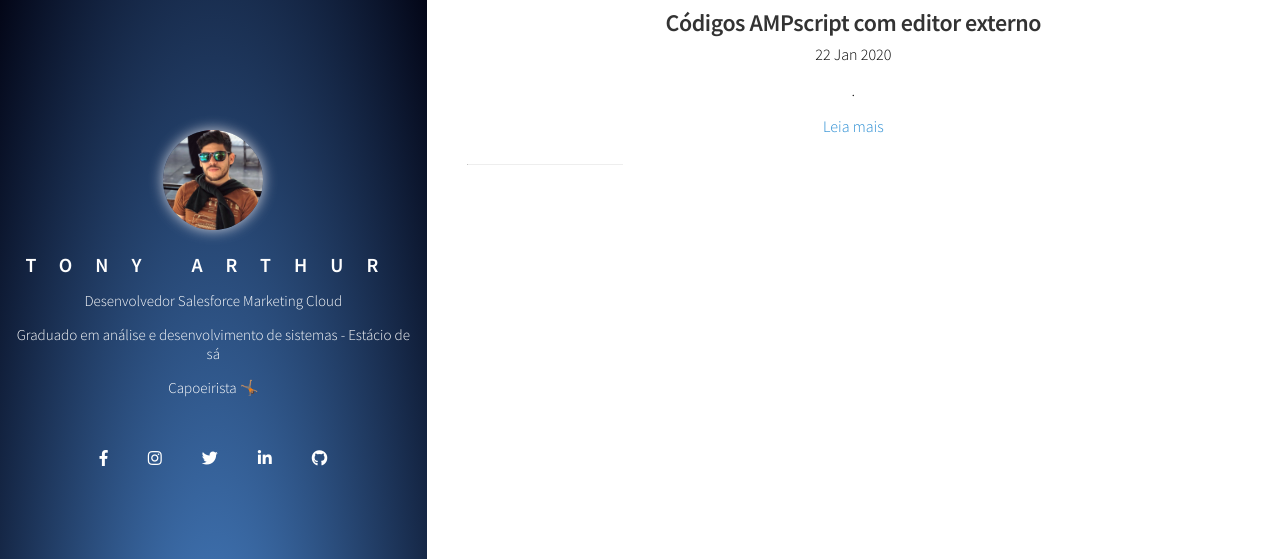
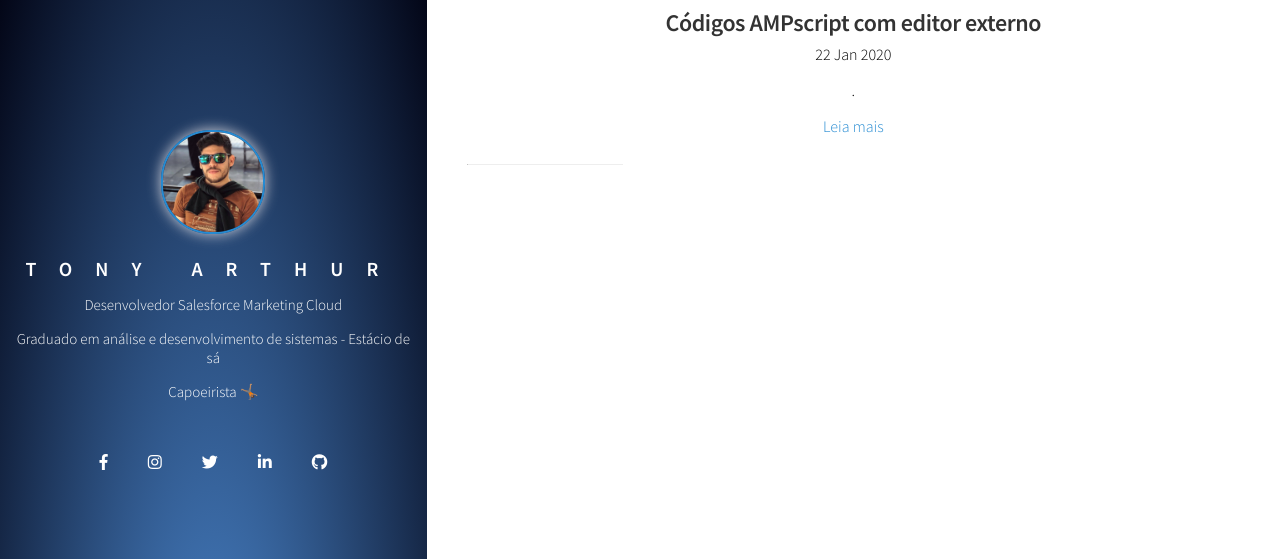
Before and after one commit to tonyarthur/tonyarthur.github.io, a Jekyll site: the page built from index.md, in a window 1280 px wide. Shown: the top 559 px of the page. Built offline with Jekyll 4.4.1, drawn with Linux system fonts in a browser that asks for light colours; nearby versions of some CDN libraries.

Commit message:
alteração da borda da imagem.

```diff
--- a/_sass/minima/_layout.scss
+++ b/_sass/minima/_layout.scss
@@ -33,7 +33,7 @@ aside {
 }
 aside img{
     border-radius: 50px 50px;
-    border: none;
+    border: 2px solid;
     height: 100px;
     width: 100px;
     box-shadow: 0 0 14px 0 rgba(247, 241, 241, 0.829);
```
